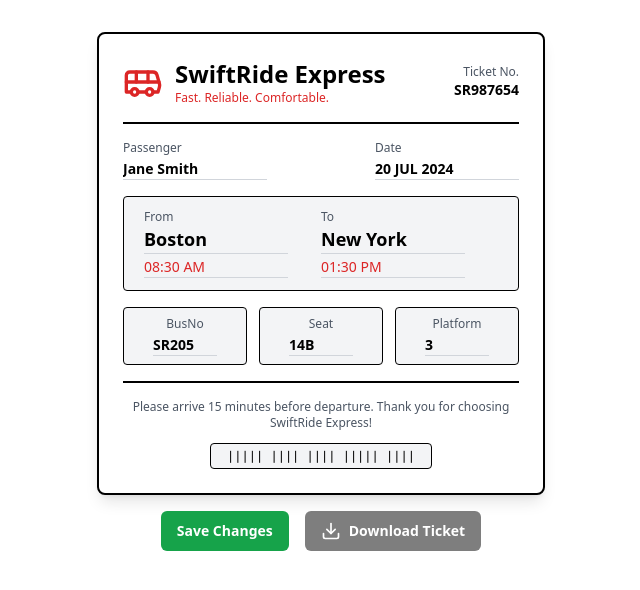
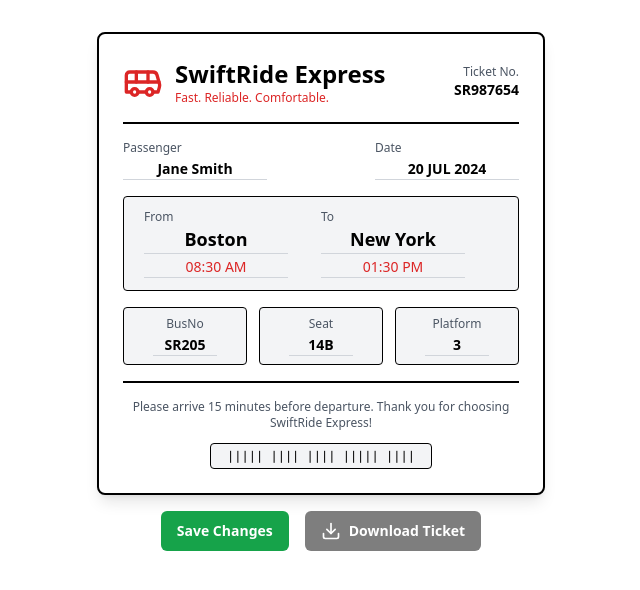
Before and after one commit to HasanYahya101/BusTicketTool-Vite, a React (Vite) app: page / in a window 1280 px wide. Both pictures are taken after a click on the button "Edit Ticket". Shown: the top 590 px of the page, without its empty margins (319-959 px from the left). Built offline with nearby package versions, Linux system fonts and the light colour scheme.

Commit message:
Fix alignment issues for inputs in Playground component

```diff
--- a/src/components/component/playground.jsx
+++ b/src/components/component/playground.jsx
@@ -72,7 +72,7 @@ const Playground = () => {
                                 name="passengerName"
                                 value={ticketData.passengerName}
                                 onChange={handleChange}
-                                className="text-sm font-semibold text-black border-b border-gray-300 focus:outline-none focus:border-red-600 max-w-[9rem]"
+                                className="text-sm font-semibold text-black border-b border-gray-300 focus:outline-none focus:border-red-600 max-w-[9rem] text-center"
                             />
                         ) : (
                             <p className="text-sm font-semibold text-black">{ticketData.passengerName}</p>
@@ -87,7 +87,7 @@ const Playground = () => {
                                 name="date"
                                 value={ticketData.date}
                                 onChange={handleChange}
-                                className="text-sm font-semibold text-black border-b border-gray-300 focus:outline-none focus:border-red-600 max-w-[9rem]"
+                                className="text-sm font-semibold text-black border-b border-gray-300 focus:outline-none focus:border-red-600 max-w-[9rem] text-center"
                             />
                         ) : (
                             <p className="text-sm font-semibold text-black">{ticketData.date}</p>
@@ -105,7 +105,7 @@ const Playground = () => {
                                 name="from"
                                 value={ticketData.from}
                                 onChange={handleChange}
-                                className="text-lg font-bold text-black bg-transparent border-b border-gray-300 focus:outline-none focus:border-red-600 max-w-[9rem]"
+                                className="text-lg font-bold text-black bg-transparent border-b border-gray-300 focus:outline-none focus:border-red-600 max-w-[9rem] text-center"
                             />
                         ) : (
                             <p className="text-lg font-bold text-black">{ticketData.from}</p>
@@ -117,7 +117,7 @@ const Playground = () => {
                                 name="departureTime"
                                 value={ticketData.departureTime}
                                 onChange={handleChange}
-                                className="text-sm text-red-600 bg-transparent border-b border-gray-300 focus:outline-none focus:border-red-600 max-w-[9rem]"
+                                className="text-sm text-red-600 bg-transparent border-b border-gray-300 focus:outline-none focus:border-red-600 max-w-[9rem] text-center"
                             />
                         ) : (
                             <p className="text-sm text-red-600">{ticketData.departureTime}</p>
@@ -137,7 +137,7 @@ const Playground = () => {
                                 name="to"
                                 value={ticketData.to}
                                 onChange={handleChange}
-                                className="text-lg font-bold text-black bg-transparent border-b border-gray-300 focus:outline-none focus:border-red-600 max-w-[9rem]"
+                                className="text-lg font-bold text-black bg-transparent border-b border-gray-300 focus:outline-none focus:border-red-600 max-w-[9rem] text-center"
                             />
                         ) : (
                             <p className="text-lg font-bold text-black">{ticketData.to}</p>
@@ -149,7 +149,7 @@ const Playground = () => {
                                 name="arrivalTime"
                                 value={ticketData.arrivalTime}
                                 onChange={handleChange}
-                                className="text-sm text-red-600 bg-transparent border-b border-gray-300 focus:outline-none focus:border-red-600 max-w-[9rem]"
+                                className="text-sm text-red-600 bg-transparent border-b border-gray-300 focus:outline-none focus:border-red-600 max-w-[9rem] text-center"
                             />
                         ) : (
                             <p className="text-sm text-red-600">{ticketData.arrivalTime}</p>
@@ -168,7 +168,7 @@ const Playground = () => {
                                     name={field}
                                     value={ticketData[field]}
                                     onChange={handleChange}
-                                    className="text-sm font-semibold text-black bg-transparent border-b border-gray-300 focus:outline-none focus:border-red-600 max-w-[4rem]"
+                                    className="text-sm font-semibold text-black bg-transparent border-b border-gray-300 focus:outline-none focus:border-red-600 max-w-[4rem] text-center"
                                 />
                             ) : (
                                 <p className="text-sm font-semibold text-black">{ticketData[field]}</p>
```
